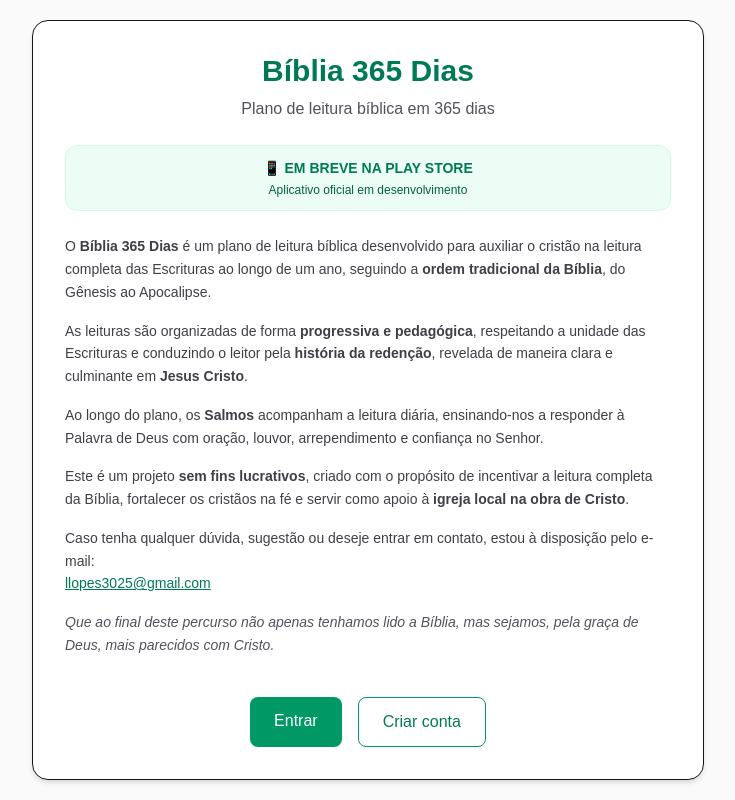
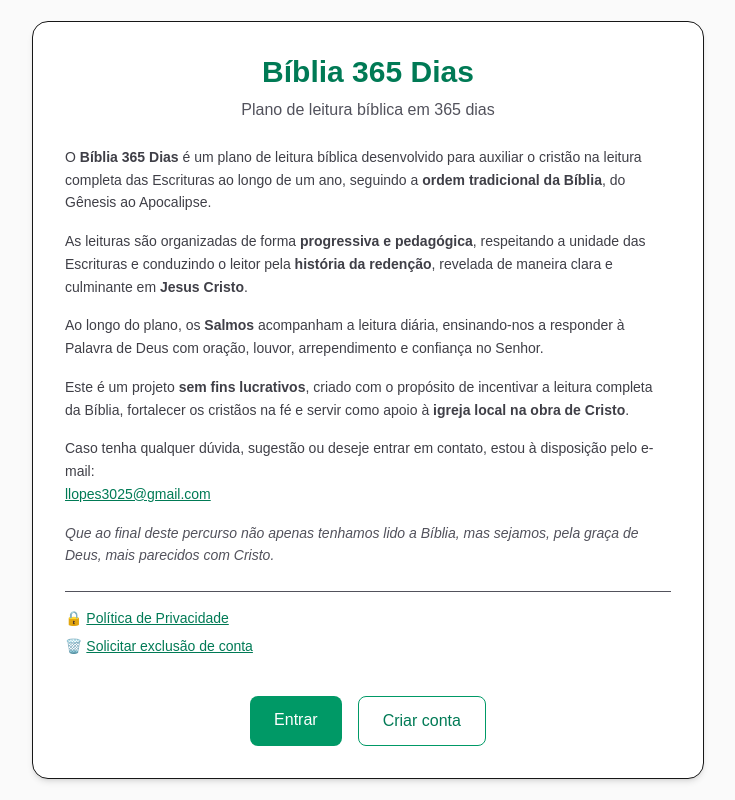
Before and after one commit to llopes0610/biblia-365-dias, a Next.js app: page / in a window 1280 px wide. Shown: the whole page, without its empty margins (272-1007 px from the left). Built offline with nearby package versions, Linux system fonts and the light colour scheme.

Commit message:
ajuste da pagina principal e politicas

```diff
--- a/src/app/app/exclusao-de-conta/page.tsx
+++ b/src/app/app/exclusao-de-conta/page.tsx
@@ -24,7 +24,7 @@ export default function ExclusaoDeContaPage() {
       <p className="mb-4">
         Envie um e-mail para:
         <br />
-        <strong>📧 contato@biblia365dias.com.br</strong>
+        <strong>llopes3025@gmail.com</strong>
       </p>
 
       <p className="mb-4">
--- a/src/app/page.tsx
+++ b/src/app/page.tsx
@@ -13,16 +13,6 @@ export default function Home() {
             Plano de leitura bíblica em 365 dias
           </p>
         </header>
-
-        {/* DESTAQUE PLAY STORE */}
-        <div className="rounded-xl bg-emerald-50 border border-emerald-100 px-4 py-3 text-center">
-          <p className="text-sm font-semibold text-emerald-700">
-            📱 EM BREVE NA PLAY STORE
-          </p>
-          <p className="text-xs text-emerald-800 mt-1">
-            Aplicativo oficial em desenvolvimento
-          </p>
-        </div>
 
         {/* TEXTO INSTITUCIONAL */}
         <section className="space-y-4 text-zinc-700 text-sm leading-relaxed">
@@ -74,6 +64,29 @@ export default function Home() {
           </p>
         </section>
 
+        {/* LINKS LEGAIS */}
+        <section className="border-t pt-4 space-y-2 text-sm text-zinc-600">
+          <p>
+            🔒{" "}
+            <Link
+              href="/app/politica-de-privacidade"
+              className="text-emerald-700 underline font-medium"
+            >
+              Política de Privacidade
+            </Link>
+          </p>
+
+          <p>
+            🗑️{" "}
+            <Link
+              href="/app/exclusao-de-conta"
+              className="text-emerald-700 underline font-medium"
+            >
+              Solicitar exclusão de conta
+            </Link>
+          </p>
+        </section>
+
         {/* AÇÕES */}
         <div className="flex flex-col sm:flex-row gap-4 justify-center pt-4">
           <Link
```
